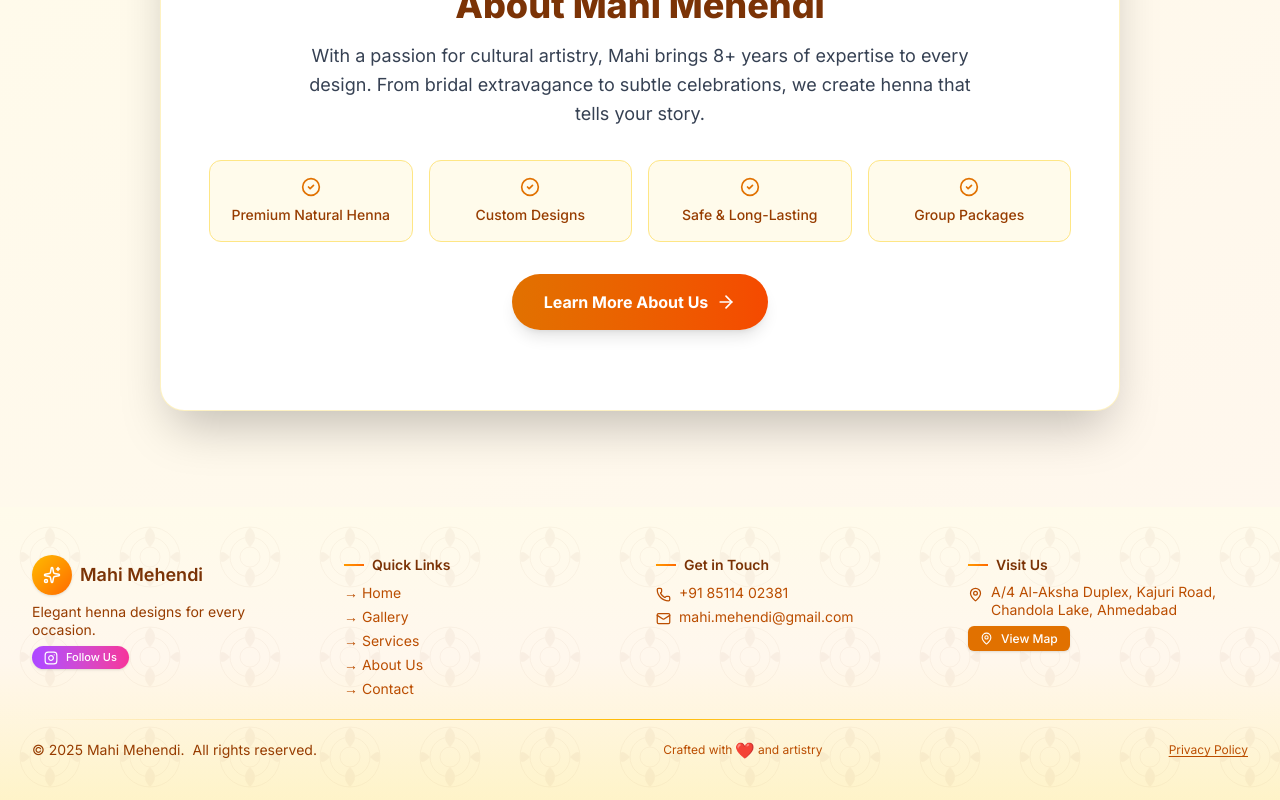
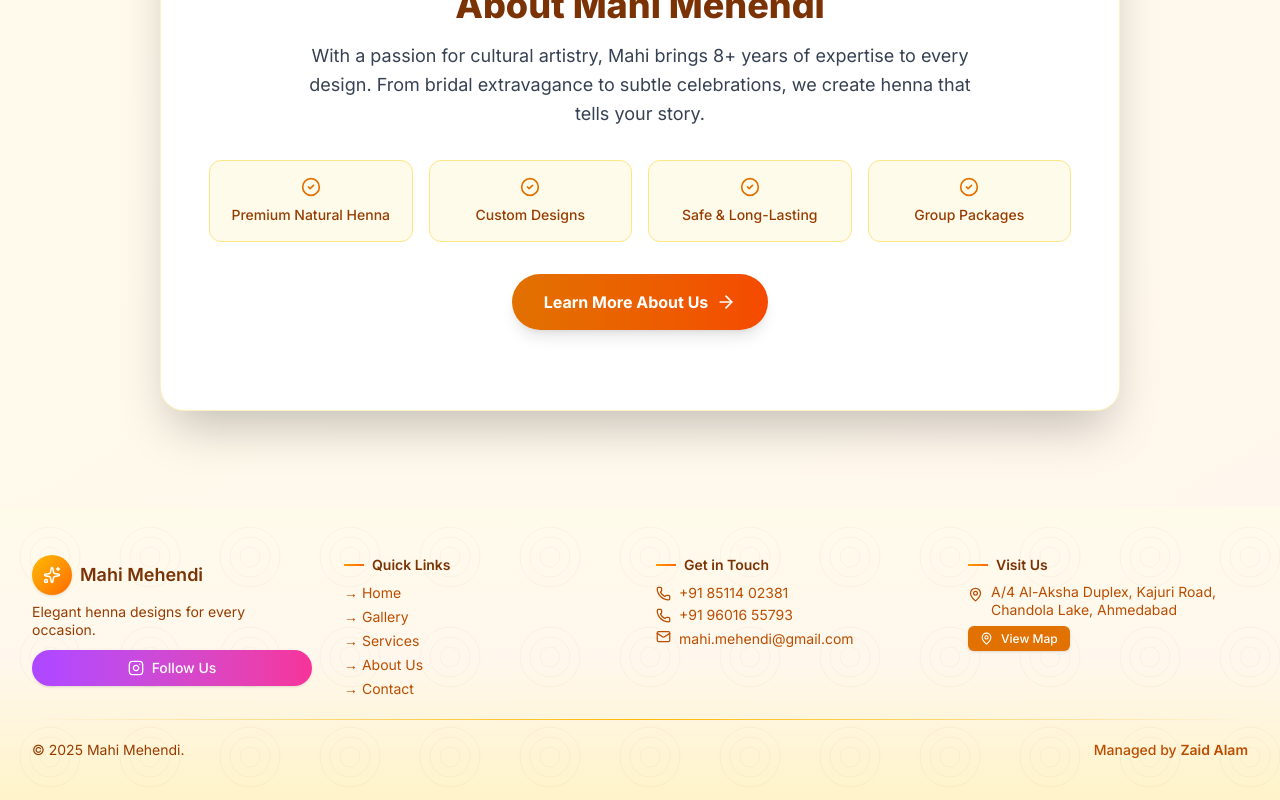
Before and after one commit to Mdk7866-gif/mahi_mehendi, a Next.js app: page / in a window 1280 px wide. Shown: the part 3309-4109 px from the top of the page. Built offline with nearby package versions, Linux system fonts and the light colour scheme.

Commit message:
footer chnaged

```diff
--- a/src/components/Footer.tsx
+++ b/src/components/Footer.tsx
@@ -7,7 +7,7 @@ import { Sparkles, Phone, Mail, MapPin, Instagram } from 'lucide-react';
 export default function Footer(): React.ReactElement {
   return (
     <footer className="relative bg-gradient-to-b from-amber-50 via-orange-50 to-amber-100 w-full overflow-hidden">
-      {/* Decorative pattern overlay (low opacity to keep it subtle and small) */}
+      {/* Background Pattern */}
       <div className="absolute inset-0 opacity-4 pointer-events-none">
         <svg className="w-full h-full" xmlns="http://www.w3.org/2000/svg">
           <defs>
@@ -15,10 +15,6 @@ export default function Footer(): React.ReactElement {
               <circle cx="50" cy="50" r="30" fill="none" stroke="currentColor" strokeWidth="1" className="text-amber-900"/>
               <circle cx="50" cy="50" r="20" fill="none" stroke="currentColor" strokeWidth="1" className="text-amber-900"/>
               <circle cx="50" cy="50" r="10" fill="none" stroke="currentColor" strokeWidth="1" className="text-amber-900"/>
-              <path d="M50 20 Q60 30 50 40 Q40 30 50 20" fill="currentColor" className="text-amber-900"/>
-              <path d="M50 60 Q60 70 50 80 Q40 70 50 60" fill="currentColor" className="text-amber-900"/>
-              <path d="M30 50 Q20 40 20 50 Q20 60 30 50" fill="currentColor" className="text-amber-900"/>
-              <path d="M70 50 Q80 40 80 50 Q80 60 70 50" fill="currentColor" className="text-amber-900"/>
             </pattern>
           </defs>
           <rect width="100%" height="100%" fill="url(#henna-pattern)" />
@@ -26,7 +22,6 @@ export default function Footer(): React.ReactElement {
       </div>
 
       <div className="relative max-w-7xl mx-auto px-4 sm:px-6 lg:px-8 py-6 sm:py-8 lg:py-12">
-        {/* Main Content: on very small viewports use two columns to save vertical space */}
         <div className="grid grid-cols-1 sm:grid-cols-2 md:grid-cols-2 lg:grid-cols-4 gap-4 sm:gap-6 lg:gap-8">
 
           {/* Brand Section */}
@@ -40,32 +35,38 @@ export default function Footer(): React.ReactElement {
             <div className="flex items-center gap-2 mb-2">
               <motion.div
                 className="w-9 h-9 sm:w-10 sm:h-10 flex items-center justify-center rounded-full bg-gradient-to-br from-amber-400 to-orange-500 shadow"
-                whileHover={{ scale: 1.05, rotate: 0 }}
-                transition={{ duration: 0.25 }}
+                whileHover={{ scale: 1.05 }}
               >
                 <Sparkles className="text-white" size={18} />
               </motion.div>
               <span className="text-amber-900 font-semibold text-base sm:text-lg">Mahi Mehendi</span>
             </div>
-            <p className="text-amber-800 text-xs sm:text-sm leading-tight mb-2">
+            <p className="text-amber-800  text-xs sm:text-sm leading-tight mb-2">
               Elegant henna designs for every occasion.
             </p>
 
-            {/* Social Media */}
+{/* Instagram Button - Full Width */}
+<div className="w-full mt-3">
   <motion.a
     href="https://instagram.com/mehendi_by_mahii_2"
     target="_blank"
     rel="noopener noreferrer"
-              className="inline-flex items-center gap-2 px-3 py-1 bg-gradient-to-r from-purple-500 to-pink-500 text-white rounded-full text-xs font-medium shadow-sm hover:shadow-md transition-all"
-              whileHover={{ scale: 1.03 }}
+    className="flex items-center justify-center gap-2
+               w-full px-6 py-2
+               bg-gradient-to-r from-purple-500 to-pink-500
+               text-white rounded-full text-sm font-medium
+               shadow-sm hover:shadow-md transition-all"
+    whileHover={{ scale: 1.02 }}
     whileTap={{ scale: 0.97 }}
   >
-              <Instagram size={14} />
-              <span className="text-[11px]">Follow Us</span>
+    <Instagram size={16} />
+    <span>Follow Us</span>
   </motion.a>
+</div>
+
           </motion.div>
 
-          {/* Quick Links: render as 2-column grid on small screens to save height, revert to vertical on >=sm */}
+          {/* Quick Links */}
           <motion.div
             initial={{ opacity: 0, y: 12 }}
             whileInView={{ opacity: 1, y: 0 }}
@@ -85,16 +86,10 @@ export default function Footer(): React.ReactElement {
                 { href: '/about', label: 'About Us' },
                 { href: '/contact', label: 'Contact' },
               ].map(({ href, label }, index) => (
-                <motion.li
-                  key={href}
-                  initial={{ opacity: 0, x: -6 }}
-                  whileInView={{ opacity: 1, x: 0 }}
-                  transition={{ delay: 0.08 + index * 0.03 }}
-                  viewport={{ once: true }}
-                >
+                <motion.li key={href}>
                   <Link
                     href={href}
-                    className="text-amber-700 text-sm hover:text-amber-900 hover:translate-x-1 inline-block transition-all duration-150"
+                    className="text-amber-700 text-sm hover:text-amber-900 inline-block transition"
                   >
                     → {label}
                   </Link>
@@ -103,7 +98,7 @@ export default function Footer(): React.ReactElement {
             </ul>
           </motion.div>
 
-          {/* Contact Info */}
+          {/* Contact */}
           <motion.div
             initial={{ opacity: 0, y: 12 }}
             whileInView={{ opacity: 1, y: 0 }}
@@ -114,23 +109,32 @@ export default function Footer(): React.ReactElement {
               <span className="w-5 h-0.5 bg-gradient-to-r from-amber-500 to-orange-500" />
               Get in Touch
             </h4>
+
             <div className="space-y-1 text-sm">
+              <div className="flex flex-col gap-0.5">
                 <motion.a
                   href="tel:+918511402381"
-                className="flex items-start gap-2 text-amber-700 hover:text-amber-900 transition-colors group"
-                whileHover={{ x: 4 }}
+                  className="flex items-center gap-2 text-amber-700 hover:text-amber-900"
                 >
-                <Phone size={15} className="mt-1 flex-shrink-0 group-hover:rotate-12 transition-transform" />
-                <span className="text-xs sm:text-sm">+91 85114 02381</span>
+                  <Phone size={15} />
+                  <span>+91 85114 02381</span>
                 </motion.a>
 
                 <motion.a
+                  href="tel:+919601655793"
+                  className="flex items-center gap-2 text-amber-700 hover:text-amber-900"
+                >
+                  <Phone size={15} />
+                  <span>+91 96016 55793</span>
+                </motion.a>
+              </div>
+
+              <motion.a
                 href="mailto:mahi.mehendi@gmail.com"
-                className="flex items-start gap-2 text-amber-700 hover:text-amber-900 transition-colors group"
-                whileHover={{ x: 4 }}
+                className="flex items-start gap-2 text-amber-700 hover:text-amber-900"
               >
-                <Mail size={15} className="mt-1 flex-shrink-0 group-hover:scale-110 transition-transform" />
-                <span className="text-xs sm:text-sm break-all">mahi.mehendi@gmail.com</span>
+                <Mail size={15} />
+                <span className="break-all">mahi.mehendi@gmail.com</span>
               </motion.a>
             </div>
           </motion.div>
@@ -146,8 +150,9 @@ export default function Footer(): React.ReactElement {
               <span className="w-5 h-0.5 bg-gradient-to-r from-amber-500 to-orange-500" />
               Visit Us
             </h4>
+
             <div className="flex items-start gap-2 mb-2">
-              <MapPin size={15} className="mt-1 flex-shrink-0 text-amber-700" />
+              <MapPin size={15} className="mt-1 text-amber-700" />
               <address className="not-italic text-amber-700 text-xs sm:text-sm leading-tight">
                 A/4 Al-Aksha Duplex, Kajuri Road,<br />
                 Chandola Lake, Ahmedabad
@@ -155,12 +160,9 @@ export default function Footer(): React.ReactElement {
             </div>
 
             <motion.a
-              href="https://maps.google.com/?q=A/4%20Al-Aksha%20Duplex%20Kajuri%20Road%20Beral%20Market%20Chandola%20Lake%20Danilimda%20Ahmedabad"
+              href="https://maps.google.com"
               target="_blank"
-              rel="noopener noreferrer"
-              className="inline-flex items-center gap-2 px-3 py-1 rounded-md text-sm font-medium shadow-sm bg-amber-600 text-white hover:bg-amber-700 transition-all"
-              whileHover={{ scale: 1.03 }}
-              whileTap={{ scale: 0.97 }}
+              className="inline-flex items-center gap-2 px-3 py-1 rounded-md text-sm font-medium shadow-sm bg-amber-600 text-white hover:bg-amber-700"
             >
               <MapPin size={13} />
               <span className="text-[12px]">View Map</span>
@@ -168,45 +170,20 @@ export default function Footer(): React.ReactElement {
           </motion.div>
         </div>
 
-        {/* Decorative Divider */}
+        {/* Divider */}
+        <motion.div className="my-5 h-px bg-gradient-to-r from-transparent via-amber-400 to-transparent" />
+
+        {/* BOTTOM BAR – Updated */}
         <motion.div
-          initial={{ scaleX: 0 }}
-          whileInView={{ scaleX: 1 }}
-          transition={{ duration: 0.6, delay: 0.25 }}
-          viewport={{ once: true }}
-          className="my-5 h-px bg-gradient-to-r from-transparent via-amber-400 to-transparent"
-        />
-
-        {/* Bottom Bar: compact on mobile */}
-        <motion.div
-          initial={{ opacity: 0 }}
-          whileInView={{ opacity: 1 }}
-          transition={{ duration: 0.45, delay: 0.3 }}
-          viewport={{ once: true }}
           className="flex flex-col sm:flex-row items-center justify-between gap-3 text-amber-800 text-xs sm:text-sm"
         >
           <div className="flex items-center gap-2">
-            <span>© {new Date().getFullYear()} Mahi Mehendi.</span>
-            <span className="hidden sm:inline">All rights reserved.</span>
+            © {new Date().getFullYear()} Mahi Mehendi.
           </div>
 
-          <div className="flex items-center gap-1">
-            <span className="text-amber-700 text-xs">Crafted with</span>
-            <motion.span
-              animate={{ scale: [1, 1.15, 1] }}
-              transition={{ duration: 1, repeat: Infinity, repeatDelay: 1 }}
-            >
-              ❤️
-            </motion.span>
-            <span className="text-amber-700 text-xs">and artistry</span>
+          <div className="text-amber-700 text-xs sm:text-sm font-medium">
+            Managed by <span className="font-semibold">Zaid Alam</span>
           </div>
-
-          <Link
-            href="/privacy"
-            className="text-amber-700 hover:text-amber-900 underline underline-offset-2 text-xs transition-colors"
-          >
-            Privacy Policy
-          </Link>
         </motion.div>
       </div>
     </footer>
```
Lines whose indentation alone changed are shown as unchanged.
